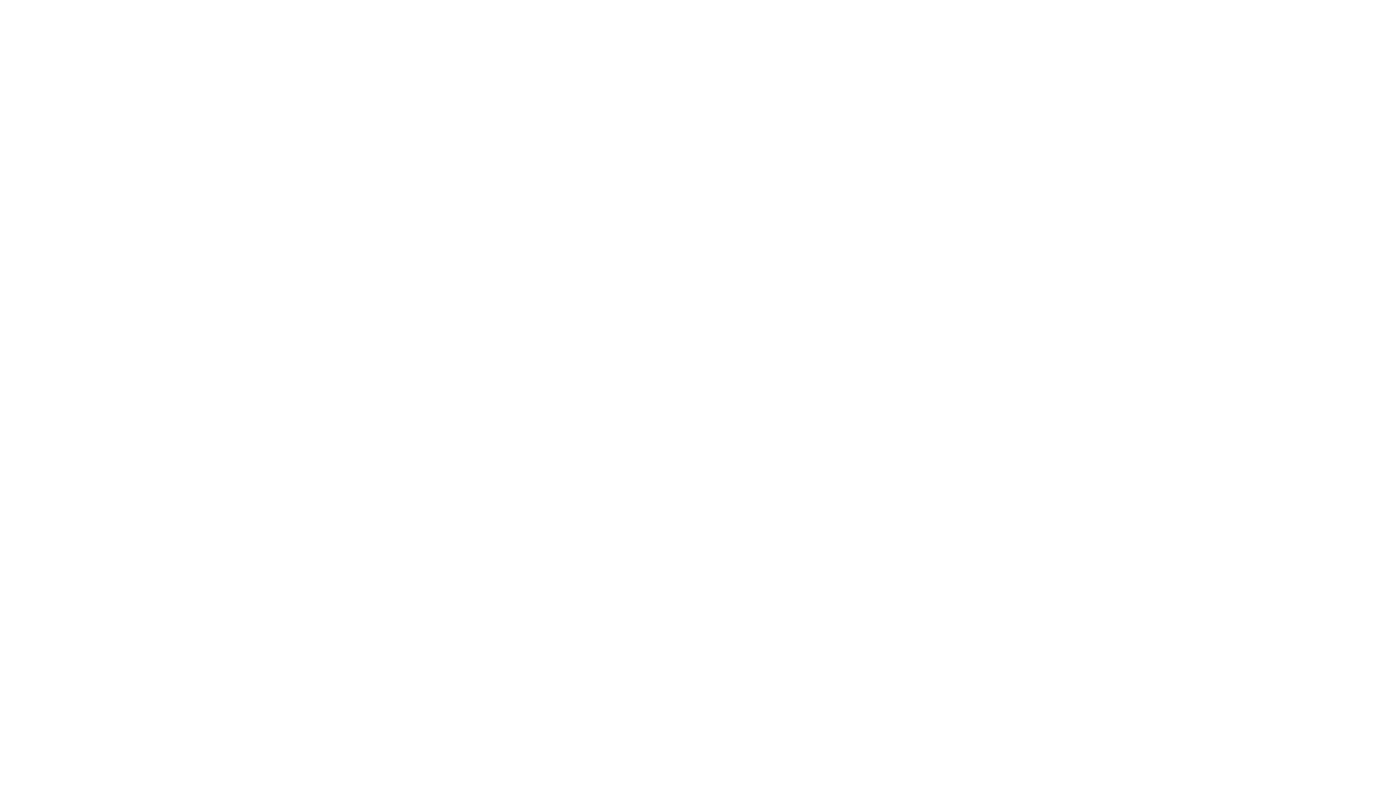
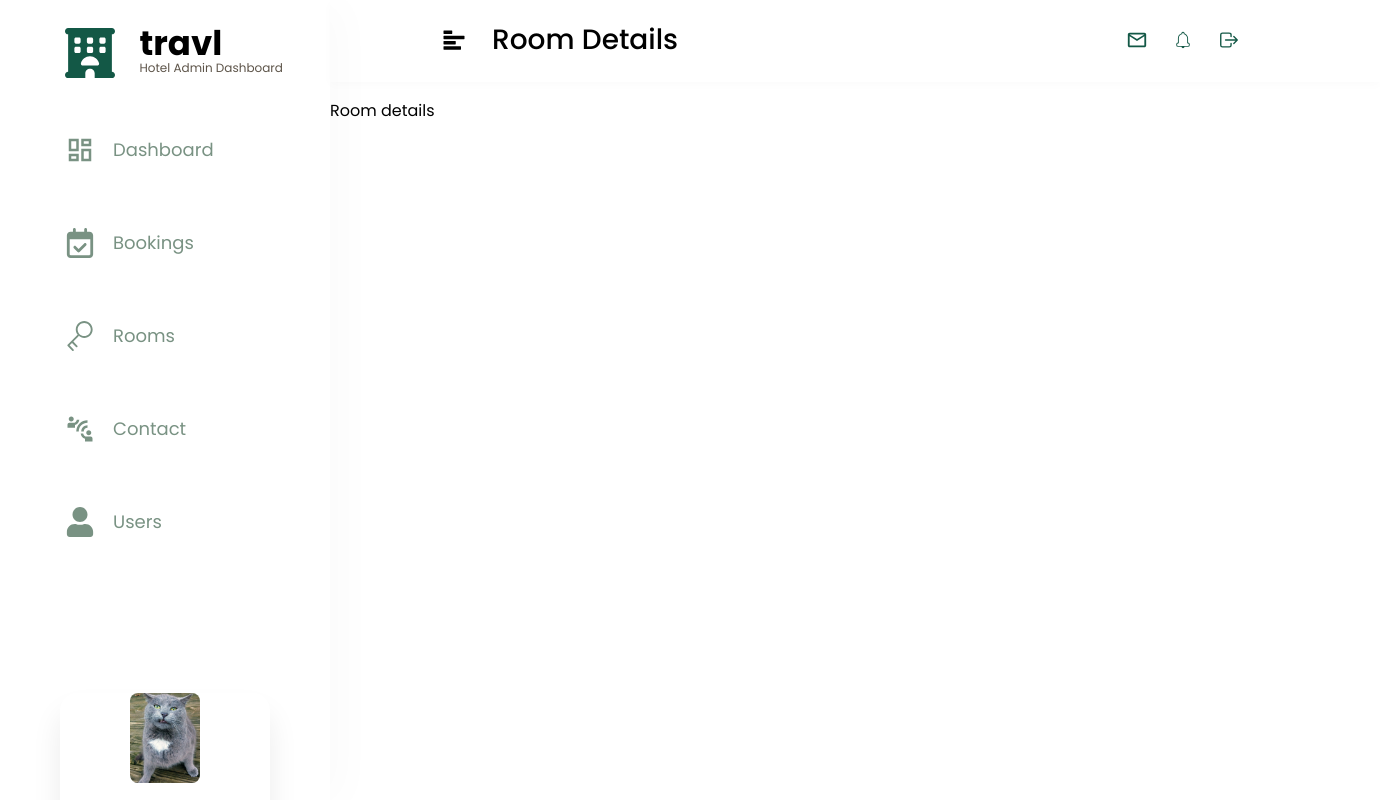
Before and after one commit to jaimehu20/Hotel-Miranda-Dashboard, a React (Vite) app: page /rooms/013032000 in a window 1280 px wide. Before the commit this address had no page. Shown: the top 800 px of the page, 1380 px wide, since content can reach past the window. Built offline with nearby package versions, Linux system fonts and the light colour scheme; sample sign-in values are in the browser's storage.

Commit message:
first deploy

```diff
--- a/src/App.jsx
+++ b/src/App.jsx
@@ -6,6 +6,7 @@ import Bookings from "./pages/BookingsPage.jsx";
 import Users from "./pages/UsersPage.jsx";
 import Contact from "./pages/ContactPage.jsx";
 import Rooms from "./pages/RoomsPage.jsx";
+import { RoomDetails } from "./pages/RoomDetails.jsx";
 import PrivateRoute from "./app/PrivateRoute.js";
 
 function LogIn() {
@@ -32,6 +33,11 @@ function LogIn() {
                         <Rooms />
                     </PrivateRoute>
                 } />
+                <Route path="/rooms/:id" element={
+                    <PrivateRoute auth={auth}>
+                        <RoomDetails />
+                    </PrivateRoute>
+                } />
                 <Route path="/contact" element={
                     <PrivateRoute auth={auth}>
                         <Contact />
--- a/src/components/Reviews/Slider.jsx
+++ b/src/components/Reviews/Slider.jsx
@@ -4,6 +4,7 @@ import styled from "styled-components";
 import { data } from "../../app/OrderData";
 import { SiTicktick } from "react-icons/si";
 import { RxCrossCircled } from "react-icons/rx";
+import profilePic from "../../assets/profilePic.jpg"
 
 const SlideContainer = styled.div`
     border: 1px solid #EBEBEB;
@@ -66,7 +67,7 @@ export const Slider = () => {
                     <SlideContainer>
                         <p>Lorem ipsum dolor sit amet, consectetur adipiscing elit, sed do eiusmod tempor incididunt ut labore et dolore magna aliqua. Ut enim ad minim veniam</p>
                         <div>
-                            <img src="src\assets\profilePic.jpg"/>
+                            <img src={profilePic}/>
                             <div>
                                 <p>{`${data[0].first_name} ${data[0].last_name}`}</p>
                                 <small>4m ago</small>
@@ -82,7 +83,7 @@ export const Slider = () => {
                     <SlideContainer>
                         <p>Lorem ipsum dolor sit amet, consectetur adipiscing elit, sed do eiusmod tempor incididunt ut labore et dolore magna aliqua. Ut enim ad minim veniam</p>
                         <div>
-                            <img src="src\assets\profilePic.jpg"/>
+                            <img src={profilePic}/>
                             <div>
                                 <p>{`${data[0].first_name} ${data[0].last_name}`}</p>
                                 <small>4m ago</small>
@@ -98,7 +99,7 @@ export const Slider = () => {
                     <SlideContainer>
                         <p>Lorem ipsum dolor sit amet, consectetur adipiscing elit, sed do eiusmod tempor incididunt ut labore et dolore magna aliqua. Ut enim ad minim veniam</p>
                         <div>
-                            <img src="src\assets\profilePic.jpg"/>
+                            <img src={profilePic}/>
                             <div>
                                 <p>{`${data[0].first_name} ${data[0].last_name}`}</p>
                                 <small>4m ago</small>
@@ -114,7 +115,7 @@ export const Slider = () => {
                     <SlideContainer>
                         <p>Lorem ipsum dolor sit amet, consectetur adipiscing elit, sed do eiusmod tempor incididunt ut labore et dolore magna aliqua. Ut enim ad minim veniam</p>
                         <div>
-                            <img src="src\assets\profilePic.jpg"/>
+                            <img src={profilePic}/>
                             <div>
                                 <p>{`${data[0].first_name} ${data[0].last_name}`}</p>
                                 <small>4m ago</small>
--- a/src/components/SideBar/SideBar.jsx
+++ b/src/components/SideBar/SideBar.jsx
@@ -6,6 +6,7 @@ import { MdConnectWithoutContact } from "react-icons/md";
 import { FaUser } from "react-icons/fa";
 import styled from "styled-components";
 import { useNavigate } from "react-router";
+import profilePic from "../../assets/profilePic.jpg"
 
 export const LateralMenu = styled.div`
   height: 100vh;
@@ -150,7 +151,7 @@ export function SideBar() {
             </div>
             </Options>
             <UserData>
-            <img src="./src/assets/profilePic.jpg"/>
+            <img src={profilePic}/>
             <p>Jaime Hurtado</p>
             <p>jaimehu.dev@gmail.com</p>
             <button>Contact Us</button>
--- a/src/components/Table/TableBox.jsx
+++ b/src/components/Table/TableBox.jsx
@@ -1,4 +1,5 @@
 import styled from "styled-components";
+
 
 const TableContainer = styled.div`
     display: block;
@@ -7,6 +8,8 @@ const TableContainer = styled.div`
     background: #F8F8F8;
     padding-top: 30px;
     padding-right: 62px;
+    padding-bottom: 30px;
+    height: 80vh;
     table {
         width: 100%;
         text-align: left;
--- a/src/main.css
+++ b/src/main.css
@@ -93,7 +93,7 @@ nav {
 
 .contact-container {
   section:first-of-type {
-    height: 50vh;
+    height: 26em;
   }
 }
 
--- /dev/null
+++ b/src/pages/RoomDetails.jsx
@@ -0,0 +1,14 @@
+import { SideBar } from "../components/SideBar/SideBar"
+import { NavContainer } from "../components/NavBar/NavBar"
+
+export function RoomDetails() {
+    return (
+        <>
+            <SideBar />
+            <main className="contact-container">
+                <NavContainer title="Room Details" />
+                <p>Room details</p>
+            </main>
+    </>
+    )
+}
--- a/src/pages/RoomsPage.jsx
+++ b/src/pages/RoomsPage.jsx
@@ -3,7 +3,7 @@ import { NavContainer } from "../components/NavBar/NavBar";
 import { Filter3 } from "../components/ListSelector/ListSelector.jsx";
 import { Table } from "../components/Table/TableBox.jsx"
 import { data } from "../app/RoomsList.js";
-
+import roomPic from "../assets/room1.jpg"
 
 
 function Rooms(props) {
@@ -11,7 +11,7 @@ function Rooms(props) {
   const columns = [
     {property: 'room_id', label: 'Room Name', display: e => (<>
       <div className="room-container">
-        <img src="src\assets\room1.jpg"/>
+        <img src={roomPic}/>
         <div>
           <p>{e.room_id}</p>
           <p>{e.room_code}</p>
--- a/src/pages/UsersPage.jsx
+++ b/src/pages/UsersPage.jsx
@@ -4,6 +4,7 @@ import { Filter3 } from "../components/ListSelector/ListSelector";
 import { Table } from "../components/Table/TableBox";
 import { data } from "../app/EmployeeData";
 import { FaPhone } from "react-icons/fa6";
+import userPic from "../assets/employee.jpg"
 
 function Users(props) {
 
@@ -11,7 +12,7 @@ function Users(props) {
       {property: "employee_name", label: "Name", display: e => (
       <>
         <div className="employee-container">
-          <img src="src\assets\employee.jpg"/>
+          <img src={userPic}/>
           <div>
             <p>{e.employee_name}</p>
             <p>#{e.employee_id}</p>
```
